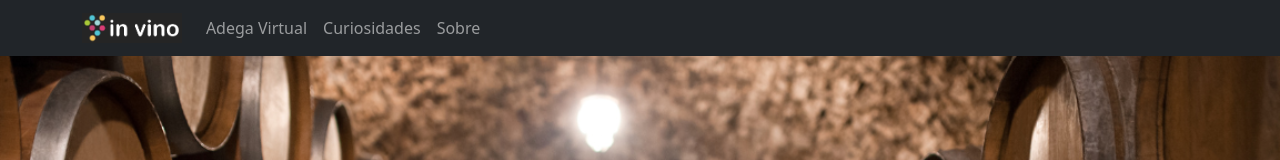
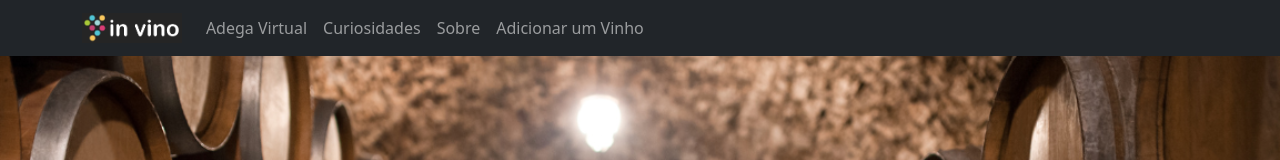
Before and after one commit to diegogustavopereira/wine, a React (Create React App) app: page / in a window 1280 px wide. Shown: the top 160 px of the page. Built offline with nearby package versions, Linux system fonts and the light colour scheme; no server answers.

Commit message:
link na navbar

```diff
--- a/src/Components/NavigationBar/NavigationBar.js
+++ b/src/Components/NavigationBar/NavigationBar.js
@@ -24,6 +24,7 @@ function NavigationBar() {
               <Nav.Link href="/list">Adega Virtual</Nav.Link>
               <Nav.Link href="#link">Curiosidades</Nav.Link>
               <Nav.Link href="/about">Sobre</Nav.Link>
+              <Nav.Link href="/wineadd">Adicionar um Vinho</Nav.Link>
             </Nav>
           </Navbar.Collapse>
         </Container>
```
